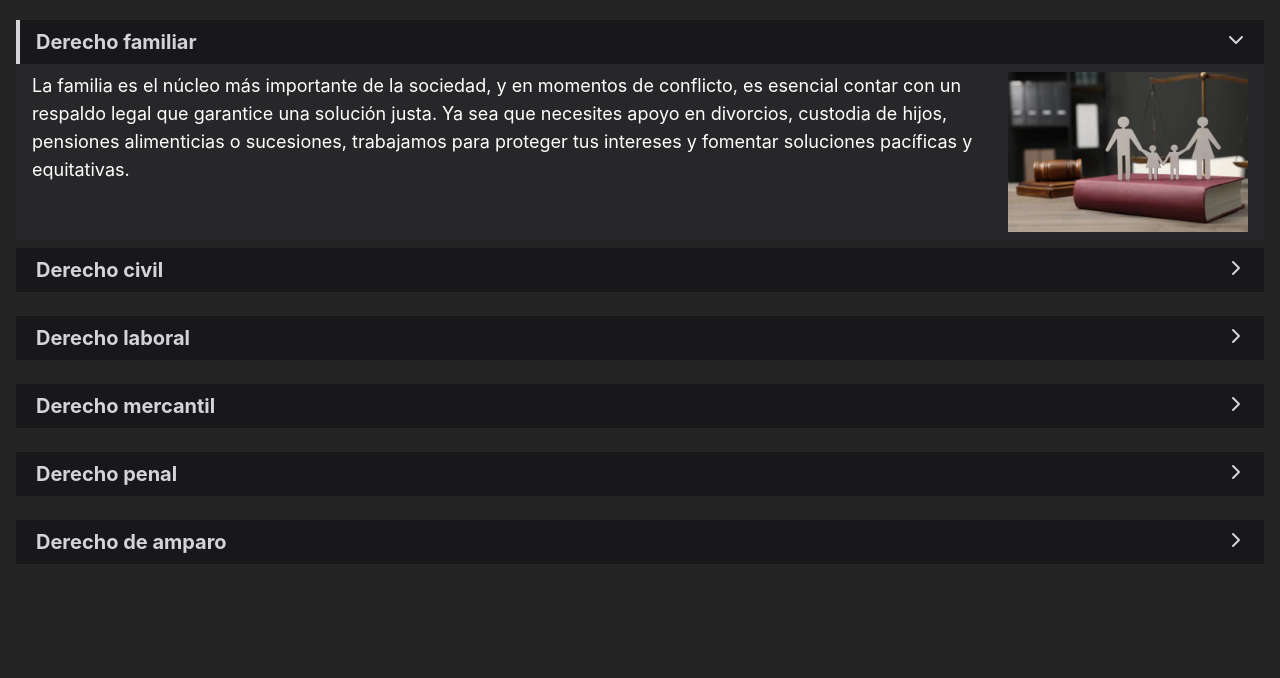
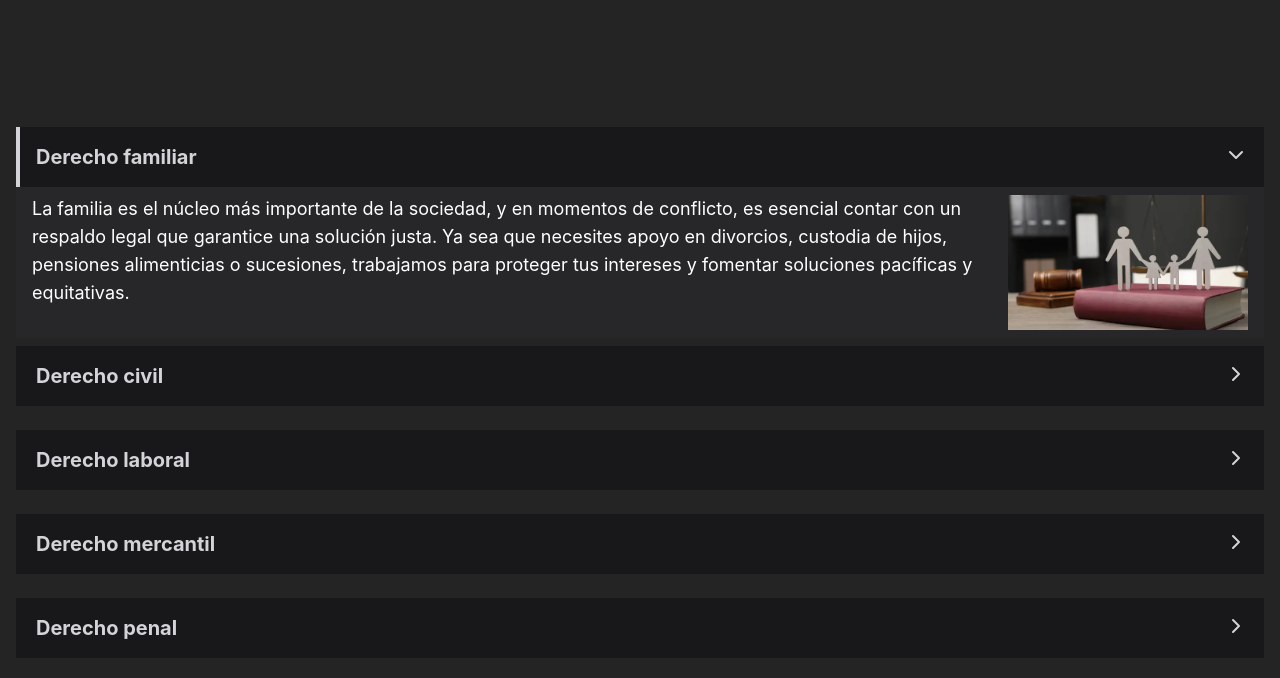
Before and after one commit to ReliSalazar/pintado, a React (Vite) app: page / in a window 1280 px wide. Both pictures are taken after a click on the button "Derecho familiar". Shown: the top 678 px of the page. Built offline with nearby package versions, Linux system fonts and the light colour scheme.

Commit message:
better placement

```diff
--- a/src/pages/Contact.tsx
+++ b/src/pages/Contact.tsx
@@ -45,7 +45,7 @@ const Contact = () => {
           </div>
         </div>
 
-        <div className="flex flex-col gap-2 justify-center w-screen text-center">
+        <div className="flex flex-col gap-2 justify-center w-full text-center">
           <p>Visita nuestras oficinas</p>
           <div className="w-full h-60 md:h-96 overflow-hidden shadow-lg">
             <iframe
--- a/src/pages/Services.tsx
+++ b/src/pages/Services.tsx
@@ -8,7 +8,6 @@ import civilLaw from "../assets/img/services/civil-law.jpg";
 import laboralLaw from "../assets/img/services/laboral-law.jpg";
 import comercialLaw from "../assets/img/services/commercial-law.webp";
 import criminalLaw from "../assets/img/services/criminal-law.webp";
-import rightProtection from "../assets/img/services/right-protection.jpg";
 
 interface Service {
   id: number;
@@ -55,16 +54,14 @@ const Services = () => {
       info: "Enfrentar un proceso penal puede ser una experiencia intimidante. Ofrecemos defensa legal sólida, estratégica y discreta en casos relacionados con delitos patrimoniales, de violencia o cualquier otro tipo. Nuestro compromiso es garantizar que tus derechos sean respetados en cada etapa del proceso.",
       img: criminalLaw,
     },
-    {
-      id: 6,
-      name: "Derecho de amparo",
-      info: "Cuando tus derechos fundamentales están en riesgo, el amparo es la herramienta legal más poderosa. Te representamos en juicios de amparo para protegerte contra actos de autoridad que vulneren tus derechos humanos. Nuestra experiencia en este campo asegura un manejo técnico y eficaz de tu caso.",
-      img: rightProtection,
-    },
   ];
 
   return (
-    <FullPageSection id="services" className="text-white" align="items-start">
+    <FullPageSection
+      id="services"
+      className="text-white"
+      align="items-start md:items-center"
+    >
       <div className="container py-5 px-4">
         <div className="space-y-2 max-h-screen">
           {services.map((service) => (
@@ -72,7 +69,7 @@ const Services = () => {
               <button
                 onClick={() => handleToggle(service.id)}
                 className={classNames(
-                  "w-full text-left font-bold text-base md:text-lg lg:text-xl flex gap-2 justify-between px-4 py-2 bg-zinc-900 text-zinc-300 border-l-4 ease-in-out duration-300",
+                  "w-full text-left font-bold text-base md:text-lg lg:text-xl flex gap-2 justify-between px-4 py-2 md:py-4 bg-zinc-900 text-zinc-300 border-l-4 ease-in-out duration-300",
                   {
                     "border-zinc-300": activeSection === service.id,
                     "border-zinc-900": activeSection !== service.id,
@@ -100,7 +97,23 @@ const Services = () => {
                 )}
               >
                 {service.info}
-                <img src={service.img} alt="" className="lg:max-w-60" />
+                <div
+                  className="relative w-full lg:max-w-60 aspect-[16/9] bg-zinc-700 rounded-md"
+                  style={{
+                    backgroundImage: `url(${service.img})`,
+                    backgroundSize: "cover",
+                  }}
+                >
+                  <img
+                    src={service.img}
+                    alt=""
+                    loading="lazy"
+                    className="absolute inset-0 w-full h-full object-cover opacity-0"
+                    onLoad={(e) => {
+                      e.currentTarget.style.opacity = "1";
+                    }}
+                  />
+                </div>
               </div>
             </div>
           ))}
```
Also changed, not shown: 2 other files (tests, documents, lock files or other folders).
